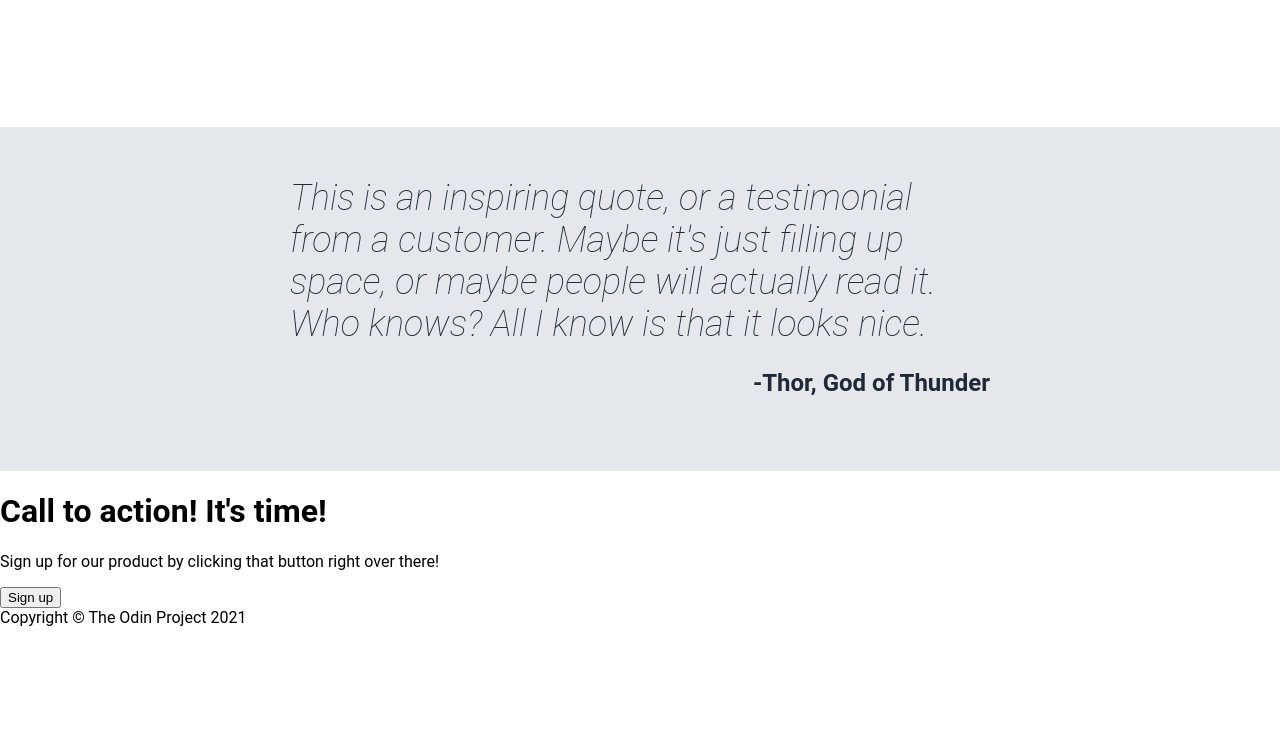
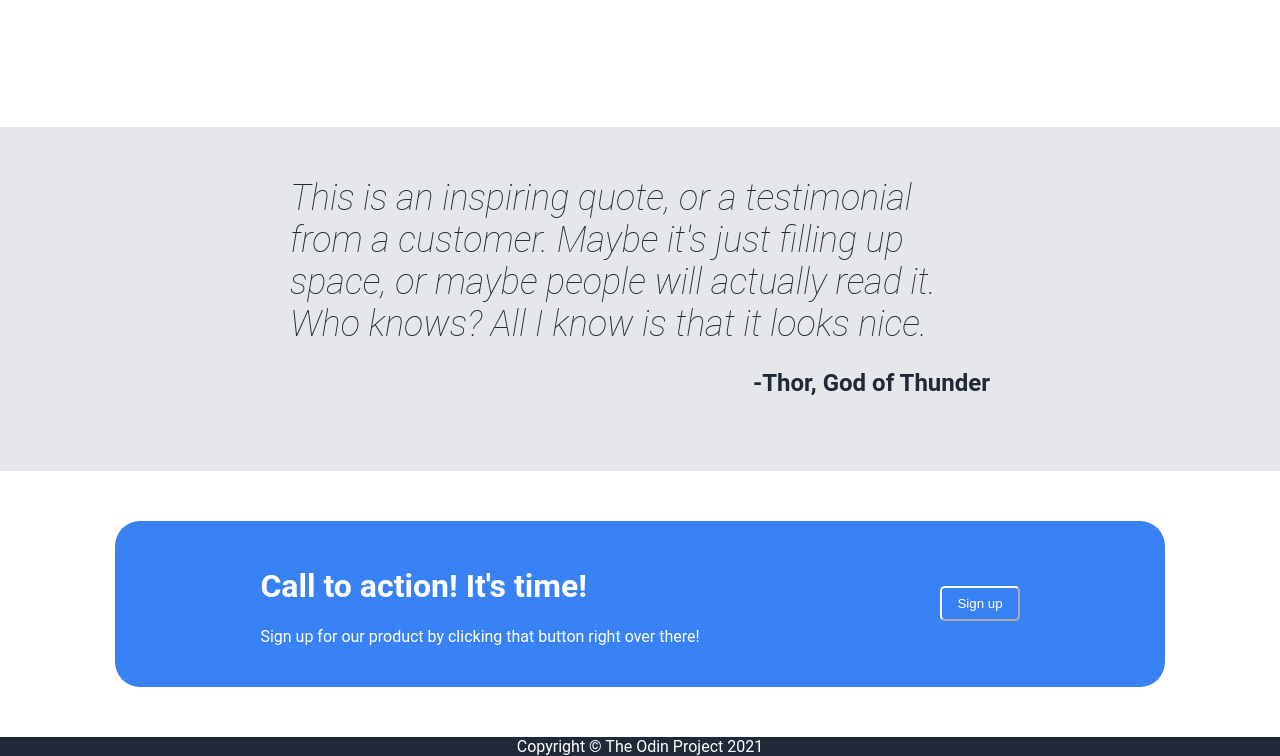
Before and after one commit to kschabas/landing-page, a plain HTML site: page index.html in a window 1280 px wide. Shown: the part 725-1481 px from the top of the page. Before the commit the page ends 1352 px from the top, so only its background shows below. Drawn offline with Linux system fonts and the light colour scheme.

Commit message:
Format footer. Complete initial submission

```diff
--- a/index.html
+++ b/index.html
@@ -19,7 +19,7 @@
    <div class="hero">
     <div class="hero-container">
         <h1>This website is awesome</h1>
-        <p>This website has some subtext that goes here under the main title.It's a smaller font and the color is lower contrast</p>
+        <p>This website has some subtext that goes here under the main title. It's a smaller font and the color is lower contrast</p>
         <button>Sign up</button>
     </div>
     <img src="images/wonder.jpg">
@@ -55,11 +55,15 @@
    </div>
    <div class="call-to-action">
         <div class="call-to-action-block">
+            <div class="call-to-action-text">
                 <h1>Call to action! It's time!</h1>
                 <p> Sign up for our product by clicking that button right over there!</p>
+            </div>
             <button>Sign up</button>
         </div>
+   </div>
     <div class="footer">
+        <div class="footer-content">
             Copyright &copy; The Odin Project 2021
         </div>
     </div>
--- a/styles.css
+++ b/styles.css
@@ -12,6 +12,7 @@ body {
     width: 300px;
     height:auto;
     flex: 0 0 auto;
+    margin-left: 50px;
 }
 
 .header {
@@ -125,3 +126,40 @@ body {
     font-weight: bold;
     font-size: 24px;
 }
+
+.call-to-action {
+    display: flex;
+    justify-content: center;
+    padding: 50px;
+}
+
+.call-to-action-block {
+    background-color:#3882F6;
+    flex: 0 1 1000px;
+    border-radius: 25px;
+    display: flex;
+    padding: 25px;
+    justify-content: space-around;
+    align-items: center;
+}
+
+.call-to-action-text {
+    color: white;
+    margin: 0px;
+}
+
+.call-to-action-block button {
+    border-radius: 5px;
+    padding: 5px 15px;
+    height: 35px;
+    color: white;
+    border-color: white;
+    background-color: #3882F6;
+}
+
+.footer {
+    background-color: #1F2937;
+    display: flex;
+    justify-content: center;
+    color: white;
+}
```
Lines whose indentation alone changed are shown as unchanged.
